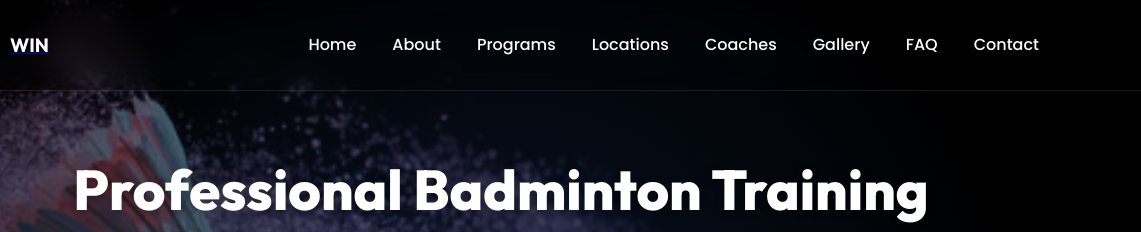
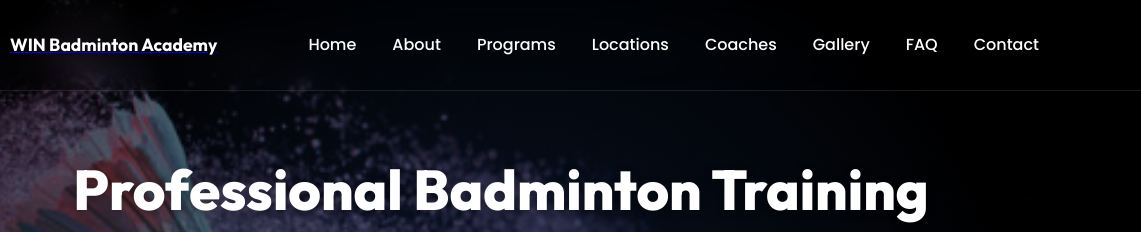
Before and after one commit to VisnuS-ux/WINBA2, a plain HTML site: page WIN.html in a window 1280 px wide. Shown: the top 232 px of the page, 139-1280 px from the left. Drawn offline with nearby package versions, Linux system fonts and the light colour scheme.

Commit message:
Update WIN.html

```diff
--- a/WIN.html
+++ b/WIN.html
@@ -216,7 +216,7 @@
         .logo-text {
             font-family: 'Outfit', sans-serif;
             font-weight: 700;
-            font-size: 1.2rem;
+            font-size: 1.1rem;
             color: var(--white);
             transition: all 0.3s ease;
             text-shadow: 0 2px 5px rgba(0, 0, 0, 0.2);
@@ -1795,7 +1795,7 @@
             <nav class="navbar">
                 <a href="#" class="logo">
                     <img src="asset/Win Logo.png" alt="Win Badminton Academy Logo">
-                    <span class="logo-text">WIN</span>
+                    <span class="logo-text">WIN Badminton Academy</span>
                 </a>
                 <ul class="nav-links">
                     <li><a href="#home">Home</a></li>
```
